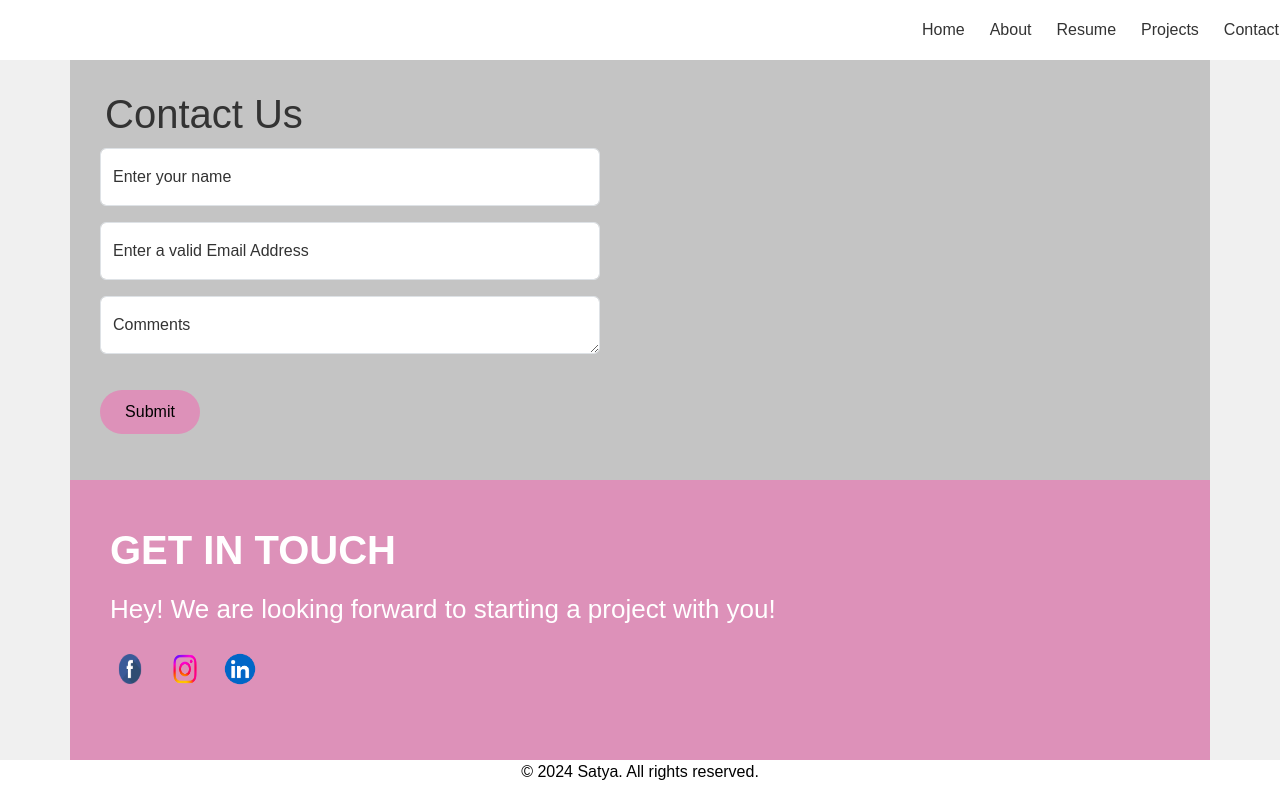
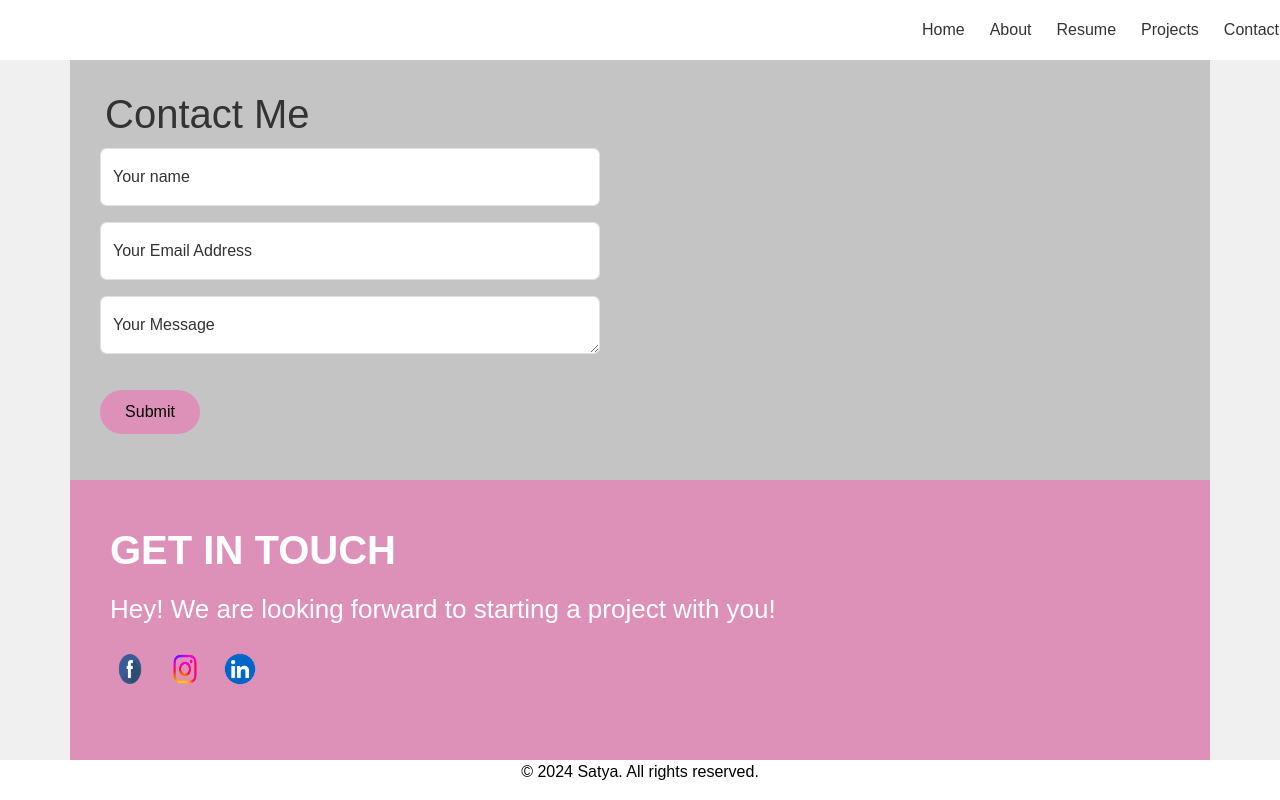
Before and after one commit to Satya1512/frontend, a React (Create React App) app: page /contact in a window 1280 px wide. Built offline with nearby package versions, Linux system fonts and the light colour scheme.

Commit message:
Update Contact.js

```diff
--- a/src/components/Contact.js
+++ b/src/components/Contact.js
@@ -53,7 +53,7 @@ function Contact() {
             {/* Form Section */}
             <div className="form-section">
                 <div className="form">
-                    <h1>Contact Us</h1>
+                    <h1>Contact Me</h1>
                     <form onSubmit={handleSubmit}>
                         {/* Name Input */}
                         <div className="mb-3">
@@ -67,7 +67,7 @@ function Contact() {
                                     onChange={handleChange}
                                     required
                                 />
-                                <label>Enter your name</label>
+                                <label>Your name</label>
                             </div>
                         </div>
                         {/* Email Input */}
@@ -82,7 +82,7 @@ function Contact() {
                                     onChange={handleChange}
                                     required
                                 />
-                                <label>Enter a valid Email Address</label>
+                                <label>Your Email Address</label>
                             </div>
                         </div>
                         {/* Message Input */}
@@ -97,7 +97,7 @@ function Contact() {
                                     onChange={handleChange}
                                     required
                                 ></textarea>
-                                <label htmlFor="floatingTextarea">Comments</label>
+                                <label htmlFor="floatingTextarea">Your Message </label>
                             </div>
                         </div>
                         {/* Submit Button */}
```
